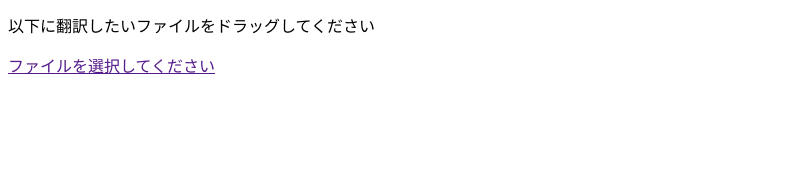
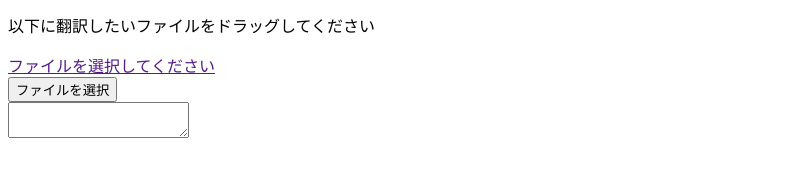
Before and after one commit to group-program/minecraft-mod-translate-app, an Electron app: page index.html in a window 800 px wide. Shown: the part 140-312 px from the top of the page. Drawn offline with Linux system fonts and the light colour scheme.

Commit message:
ファイル選択欄を追加

```diff
--- a/index.html
+++ b/index.html
@@ -1,19 +1,27 @@
 <!--index.html-->
 <!DOCTYPE html>
 <html lang="ja">
+
 <head>
   <meta charset="UTF-8">
   <!-- https://developer.mozilla.org/en-US/docs/Web/HTTP/CSP -->
   <meta http-equiv="Content-Security-Policy" content="default-src 'self'; script-src 'self'">
   <title>Hello World!</title>
 </head>
+
 <body>
   <h1>マイクラMOD日本語翻訳ツール</h1>
   <p>このツールはマイクラMODを日本語に翻訳し、ユーザーが日本語でもマイクラMODに触れやすい機会をて提供するツールです。</p>
   <P>以下に翻訳したいファイルをドラッグしてください</P>
   <a href="">ファイルを選択してください</a>
 
-    <!-- このプロセスで他ファイルを require して実行することもできます -->
-    <script src="./renderer.js"></script>
+  <div>
+    <button id="open" type="button">ファイルを選択</button>
+  </div>
+  <div>
+    <textarea id="text"></textarea>
+  </div>
+  <script src="index.js"></script>
 </body>
+
 </html>
```
Lines whose indentation alone changed are shown as unchanged.
